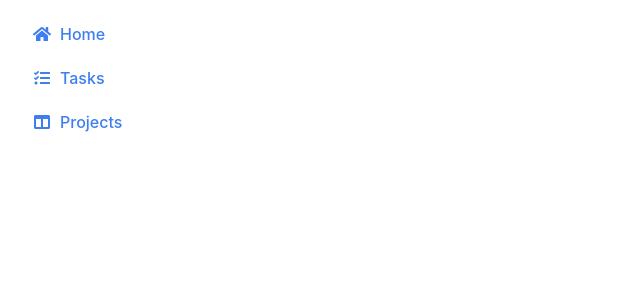
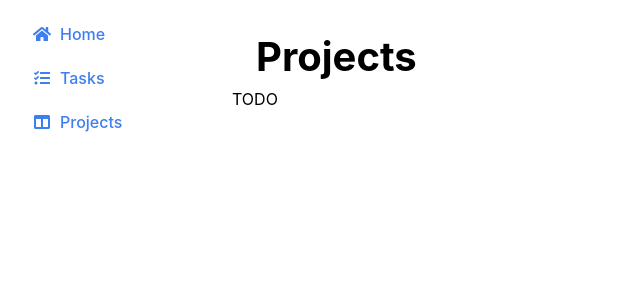
Before and after one commit to ivteplo/react-todo-list, a React (Create React App) app: page /projects in a window 1280 px wide. Shown: the top 300 px of the page, without its empty margins (0-640 px from the left). Built offline with nearby package versions, Linux system fonts and the light colour scheme; no server answers; what reactfire would draw is missing.

Commit message:
:construction: Add TODOs in new tabs

```diff
--- a/src/App.tsx
+++ b/src/App.tsx
@@ -12,7 +12,7 @@ export default function App() {
     firebase
       .firestore()
       .enablePersistence()
-      .catch((e) => e)
+      .catch((e) => {})
       .finally(() => setFirestoreReady(true))
   }, [])
 
--- a/src/Content.tsx
+++ b/src/Content.tsx
@@ -2,6 +2,8 @@ import { BrowserRouter as Router, Route, Link } from 'react-router-dom'
 import { TabView, TabBar } from './components/TabView'
 import { Icon, homeIcon, tasksIcon, projectsIcon } from './Icons'
 import Home from './pages/Home'
+import Projects from './pages/Projects'
+import Tasks from './pages/Tasks'
 
 export default function Content() {
   return (
@@ -22,6 +24,8 @@ export default function Content() {
           </Link>
         </TabBar>
         <Route exact path="/" component={Home} />
+        <Route exact path="/tasks" component={Tasks} />
+        <Route exact path="/projects" component={Projects} />
       </TabView>
     </Router>
   )
--- /dev/null
+++ b/src/pages/Projects.tsx
@@ -0,0 +1,6 @@
+export default () => (
+  <div>
+    <h1>Projects</h1>
+    <p>TODO</p>
+  </div>
+)
--- /dev/null
+++ b/src/pages/Tasks.tsx
@@ -0,0 +1,8 @@
+export default () => {
+  return (
+    <div>
+      <h1>Tasks</h1>
+      <p>TODO</p>
+    </div>
+  )
+}
```
